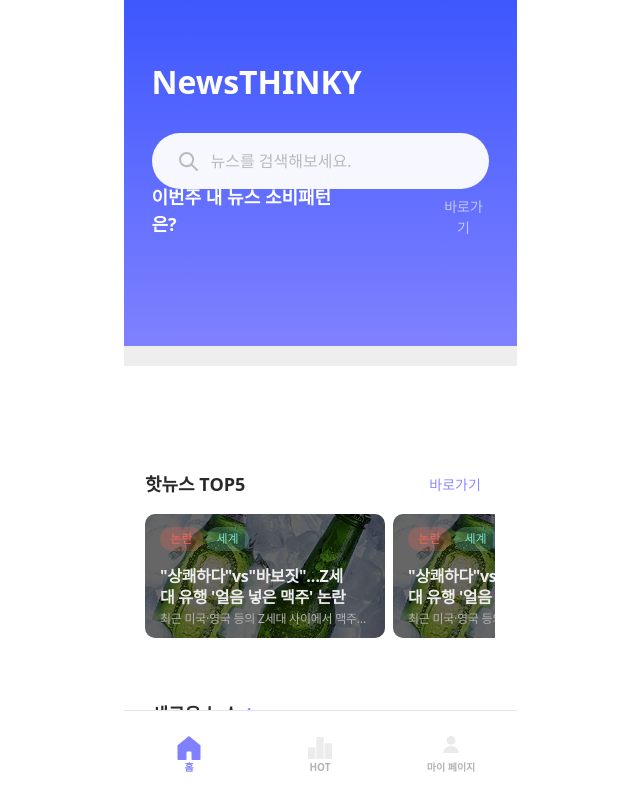
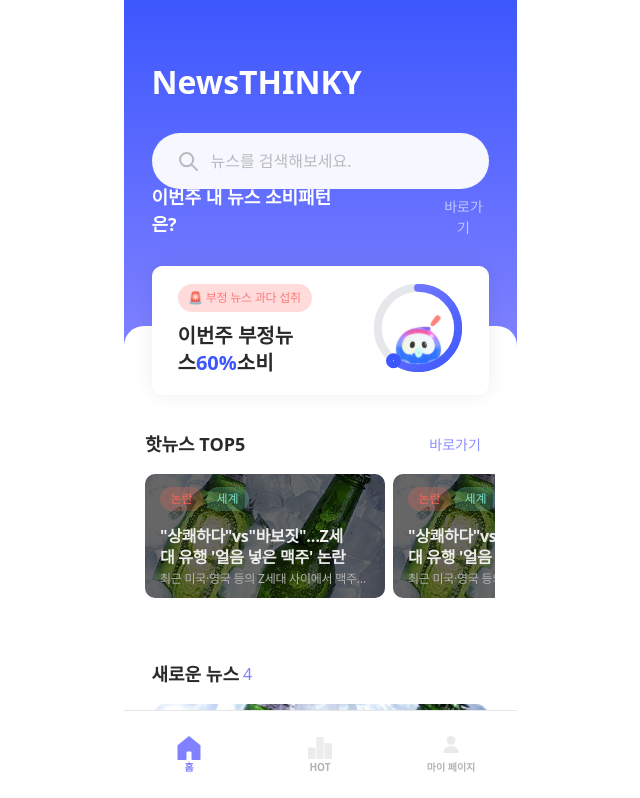
Before and after one commit to 9oormthon-univ/2025_SEASONTHON_TEAM_46_FE, a React (Vite) app: page / in a window 1280 px wide. Shown: the top 798 px of the page, without its empty margins (320-960 px from the left). Built offline with nearby package versions, Linux system fonts and the light colour scheme.

Commit message:
feat: badNewsView

```diff
--- a/dev-dist/sw.js
+++ b/dev-dist/sw.js
@@ -83,7 +83,7 @@ define(["./workbox-54d0af47"], function (workbox) {
     [
       {
         url: "index.html",
-        revision: "0.n9emfl7upug",
+        revision: "0.g8kf22311vg",
       },
     ],
     {},
--- /dev/null
+++ b/src/components/main/BadNewsView.tsx
@@ -0,0 +1,30 @@
+import CharacterSvg from "../../assets/icons/character.svg";
+import { DonutChart } from "./DonutChart";
+
+export function BadNewsView() {
+  return (
+    <article
+      className="bg-white/96 absolute top-[-60px] h-[129px] w-[337px] flex-shrink-0 rounded-[10px] border-[1px] border-white bg-white px-[25px] pt-[17px]"
+      style={{ boxShadow: "0 0 20px 0 rgba(0, 0, 0, 0.07)" }}
+    >
+      <div className="flex gap-[62px]">
+        <section className="flex flex-col gap-[10px]">
+          <div className="flex h-[28px] w-[134px] flex-shrink-0 items-center justify-center rounded-[50px] bg-[rgba(255,118,118,0.26)]">
+            <p className="text-[12px] font-[500] leading-[140%] tracking-[-0.24px] text-[rgba(255,101,101,0.8)]">
+              🚨 부정 뉴스 과다 섭취
+            </p>
+          </div>
+          <p className="w-[127px] text-[20px] font-[700] leading-[135%] text-[#2A2A2A]">
+            이번주 부정뉴스
+            <span className="font-[800] text-[#3D57FE]">60%</span>소비
+          </p>
+        </section>
+        <section className="relative">
+          <DonutChart size={88} strokeWidth={8} progress={60}>
+            <img src={CharacterSvg} alt="Character" width={70} height={70} />
+          </DonutChart>
+        </section>
+      </div>
+    </article>
+  );
+}
--- a/src/components/main/Body.tsx
+++ b/src/components/main/Body.tsx
@@ -1,11 +1,13 @@
+import { BadNewsView } from "./BadNewsView";
 import { HotNews } from "./HotNews";
 import { NewNews } from "./NewNews";
 import { Push } from "./Push";
 
 export function Body() {
   return (
-    <main className="flex w-full flex-col items-center border-t-[20px] border-[#eee] bg-white pt-[105px]">
+    <main className="relative mt-[-20px] flex w-full flex-col items-center rounded-t-[20px] bg-white pb-[30px] pt-[105px]">
       <HotNews />
+      <BadNewsView />
       <NewNews />
       <div className="h-[12px] w-full bg-[#FAFAFA]"></div>
       <Push />
--- /dev/null
+++ b/src/components/main/DonutChart.tsx
@@ -0,0 +1,85 @@
+interface DonutChartProps {
+  size?: number;
+  strokeWidth?: number;
+  progress: number;
+  color?: string;
+  trackColor?: string;
+  children?: React.ReactNode;
+}
+
+export function DonutChart({
+  size = 100,
+  strokeWidth = 10,
+  progress,
+  color = "url(#gradient)",
+  trackColor = "#E5E7EB",
+  children,
+}: DonutChartProps) {
+  const radius = (size - strokeWidth) / 1.99;
+  const circumference = 2 * Math.PI * radius;
+  const offset = circumference - (progress / 100) * circumference;
+
+  const angle = (progress / 100) * 360 - 90; // -90도: 시작점 보정
+  const rad = (angle * Math.PI) / 180;
+  const x = size / 2 + radius * Math.cos(rad);
+  const y = size / 2 + radius * Math.sin(rad);
+
+  return (
+    <div
+      className="relative flex items-center justify-center"
+      style={{ width: size, height: size }}
+    >
+      <svg width={size} height={size} className="absolute z-[20]">
+        <defs>
+          <linearGradient id="gradient" x1="1" y1="0" x2="0" y2="1">
+            <stop offset="0%" stopColor="#7F81FF" />
+            <stop offset="100%" stopColor="#3D57FE" />
+          </linearGradient>
+        </defs>
+        <circle
+          stroke={trackColor}
+          fill="transparent"
+          strokeWidth={strokeWidth}
+          r={radius}
+          cx={size / 2}
+          cy={size / 2}
+        />
+        <circle
+          stroke={color}
+          fill="transparent"
+          strokeWidth={strokeWidth}
+          strokeLinecap="round"
+          strokeDasharray={circumference}
+          strokeDashoffset={offset}
+          r={radius}
+          cx={size / 2}
+          cy={size / 2}
+          transform={`rotate(-90 ${size / 2} ${size / 2})`}
+        />
+      </svg>
+      <svg
+        width={15}
+        height={16}
+        style={{
+          position: "absolute",
+          left: x - 7.5,
+          top: y - 8,
+          zIndex: 30,
+          pointerEvents: "none",
+        }}
+      >
+        <circle
+          cx="7.5"
+          cy="7.7406"
+          r="4"
+          fill="white"
+          stroke="#3D57FE"
+          strokeWidth="7"
+        />
+      </svg>
+      <div className="absolute left-[2px] top-[12px] z-[0] flex h-[88px] w-[88px] items-center justify-center overflow-hidden rounded-full">
+        {children}
+      </div>
+    </div>
+  );
+}
```
Also changed, not shown: src/assets/icons/character.svg (added).
